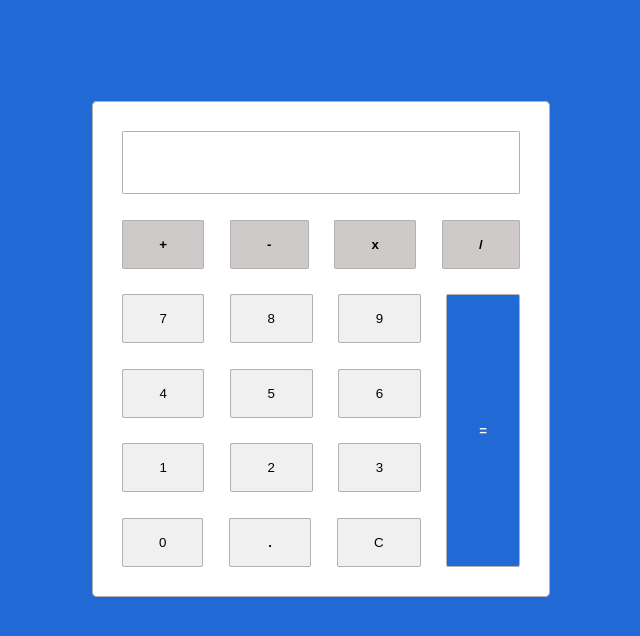
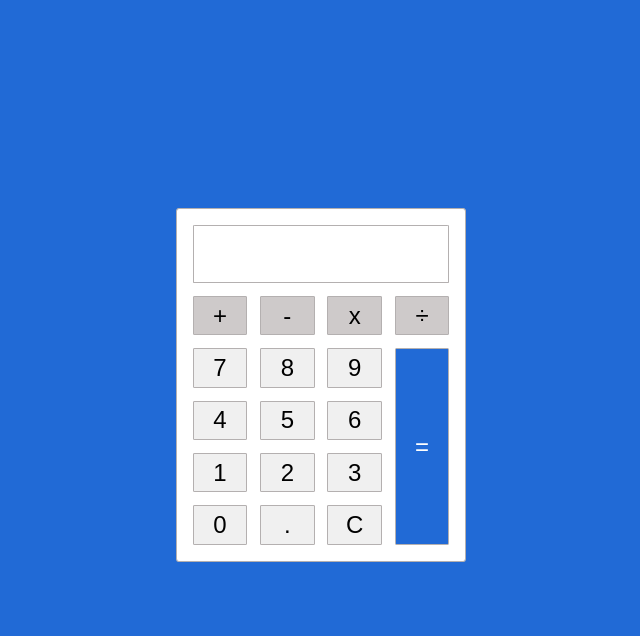
Before and after one commit to kladya/calculator, a plain HTML site: page index.html in a window 1280 px wide. Shown: the whole page, without its empty margins (319-959 px from the left). Drawn offline with Linux system fonts and the light colour scheme.

Commit message:
Flexbox layout modified

```diff
--- a/css/style.css
+++ b/css/style.css
@@ -9,40 +9,59 @@ body {
 main {
     display: flex;
     justify-content: center;
-    margin: 8%;
 }
 
 .calculator {
+    margin: 25vh 0;
     background-color: #ffffff;
     border: 1px solid #b4b0b0;
     border-radius: 1%;
-    padding: 1rem;
+    padding: .6rem;
+    width: 23%;
 }
 
-.input-container {
+@media screen and (max-width: 768px) {
+	.calculator {
+		width: 50%;
+	}
+}
+
+@media screen and (max-width: 425px) {
+	.calculator {
+		width: 100%;
+	}
+}
+
+.display-container {
     display: flex;
 }
 
 .cell {
-    padding: 1rem 2rem;
-    margin: .8rem;
+    border-radius: 3%;
+    border: 1px solid #b4b0b0;
+    margin: .4rem;
     cursor: pointer;
     outline-color:  #858282;
+    font-size: 1.5rem;
+    padding: .3rem;
 }
 
 .cell:hover {
     background-color:  #858282;
 }
 
-.input {
-    flex: auto;
+.display {
     border: 1px solid#b4b0b0;
     border-radius: 1%;
     cursor: text;
-    font-size: 1.6rem;
+    font-size: 2.2rem;
+    text-align: right;
+    color: #757474;
+    padding: .5rem;
+    width: 100%;
 }
 
-.input:hover {
+.display:hover {
     background-color: #fff;
 }
 
@@ -51,11 +70,8 @@ main {
 }
 
 .operator {
-    flex: auto;
+    flex: 25%;
     background-color: #cecaca;
-    border: 1px solid #b4b0b0;
-    border-radius: 3%;
-    font-weight: 600;
 }
 
 .number-keys {
@@ -63,38 +79,34 @@ main {
 }
 
 .operands-container {
-    flex: auto;
+    display: flex;
+    flex: 75%;
 }
 
 .operands {
     display: flex;
+    flex-direction: column;
+    flex: 25%;
 }
 
 .operand {
-    flex: auto;
     background-color: #f0f0f0;
-    border: 1px solid #b4b0b0;
-    border-radius: 3%;
 }
 
-.point {
-    padding: 0 2.15rem;
-    font-weight: 800;
+.equals-container {
+    display: flex;
+    flex: 25%;
 }
 
-.equal-container {
-    display: flex;
-}
-
-.equal {
+.equals {
+    flex: 25%;
     background-color: #216ad6;
     color: #fff;
     border: 1px solid #b4b0b0;
     border-radius: 2%;
     outline-color: #031f4b;
-    font-weight: 700;
 }
 
-.equal:hover {
+.equals:hover {
     background-color:#1750a7;
 }
--- a/index.html
+++ b/index.html
@@ -10,40 +10,38 @@
 <body>
     <main>
         <div class="calculator">
-            <div class="input-container row row--1">
-                <input class="input cell" data-row="1" data-cell="0" type="text">
+            <div class="display-container row row--1">
+                <input class="display cell" data-row="1" data-cell="0" type="text">
             </div>
             <div class="operators row row--2">
                 <button class="operator cell" data-row="2" data-cell="+">+</button>
                 <button class="operator cell" data-row="2" data-cell="-">-</button>
-                <button class="operator cell" data-row="2" data-cell="x">x</button>
-                <button class="operator cell" data-row="2" data-cell="/">/</button>
+                <button class="operator cell" data-row="2" data-cell="*">x</button>
+                <button class="operator cell" data-row="2" data-cell="/">÷</button>
             </div>
             <div class="number-keys">
                 <div class="operands-container">
-                    <div class="operands row row--3">
-                        <button class="operand cell" data-row="3" data-cell="7">7</button>
-                        <button class="operand cell" data-row="3" data-cell="8">8</button>
-                        <button class="operand cell" data-row="3" data-cell="9">9</button>
+                    <div class="operands column column--1">
+                        <button class="operand cell" data-column="1" data-cell="7">7</button>
+                        <button class="operand cell" data-column="1" data-cell="4">4</button>
+                        <button class="operand cell" data-column="1" data-cell="1">1</button>
+                        <button class="operand cell" data-column="1" data-cell="0">0</button>
                     </div>
-                    <div class="operands row row--4">
-                        <button class="operand cell" data-row="4" data-cell="4">4</button>
-                        <button class="operand cell" data-row="4" data-cell="5">5</button>
-                        <button class="operand cell" data-row="4" data-cell="6">6</button>
+                    <div class="operands column column--2">
+                        <button class="operand cell" data-column="2" data-cell="8">8</button>
+                        <button class="operand cell" data-column="2" data-cell="5">5</button>
+                        <button class="operand cell" data-column="2" data-cell="2">2</button>
+                        <button class="operand cell" data-column="2" data-cell=".">.</button>
                     </div>
-                    <div class="operands row row--5">
-                        <button class="operand cell" data-row="5" data-cell="1">1</button>
-                        <button class="operand cell" data-row="5" data-cell="2">2</button>
-                        <button class="operand cell" data-row="5" data-cell="3">3</button>
-                    </div>
-                    <div class="operands row row--6">
-                        <button class="operand cell" data-row="6" data-cell="0">0</button>
-                        <button class="operand point cell" data-row="6" data-cell=".">.</button>
-                        <button class="operand cell" data-row="6" data-cell="C">C</button>
+                    <div class="operands column column--3">
+                        <button class="operand cell" data-column="3" data-cell="9">9</button>
+                        <button class="operand cell" data-column="3" data-cell="6">6</button>
+                        <button class="operand cell" data-column="3" data-cell="3">3</button>
+                        <button class="operand cell" data-column="3" data-cell="C">C</button>
                     </div>
                 </div>
-                <div class="equal-container">
-                    <button class="equal cell" data-row="3" data-cell="=">=</button>
+                <div class="equals-container column column--4">
+                    <button class="equals cell" data-column="4" data-cell="=">=</button>
                 </div>
             </div>
         </div>
```
